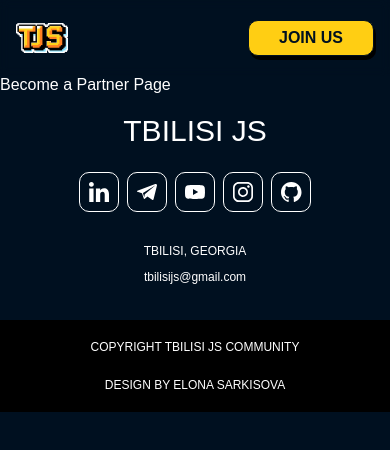
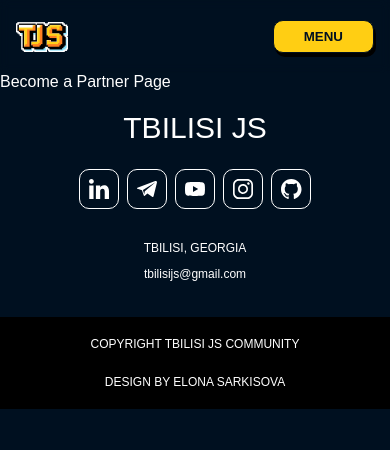
Before and after one commit to tbilisi-js/community-site, a Next.js app: page /become-a-partner in a window 390 px wide. Shown: the top 450 px of the page. Built offline with nearby package versions, Linux system fonts and the light colour scheme; a web font is replaced by a local one.

Commit message:
cs-55 navigation and mobile menu

```diff
--- a/src/components/elements/header/header.scss
+++ b/src/components/elements/header/header.scss
@@ -6,6 +6,7 @@
     position: sticky;
     top: 0;
     z-index: 100;
+    transition: background 0.3s ease 0.2s, backdrop-filter 0.3s ease 0.3s;
 }
 
 .header-content {
@@ -46,9 +47,58 @@
     gap: 40px;
     align-items: center;
     z-index: 1;
+
+    @include mixins.media(null, lg) {
+        flex-direction: column;
+        align-items: flex-start;
+        gap: 12px;
+        position: fixed;
+        top: 0;
+        left: 0;
+        width: 100%;
+        transform: translateY(-100%);
+        transition: transform 0.3s ease-in-out;
+        padding: 88px 16px 32px;
+        background: rgba(#001020, 0.95);
+        border-bottom: 1px solid var(--cl-primary);
+    }
+}
+
+.header._opened .header-nav-list {
+    display: flex;
+    transform: translateY(0);
+}
+
+.header._opened {
+    @include mixins.media(null, lg) {
+        backdrop-filter: none;
+        background: transparent;
+    }
 }
 
 .header-nav-link {
+    display: block;
     padding-top: 8px;
     padding-bottom: 8px;
 }
+
+.header-nav-link,
+.header-join {
+    @include mixins.media(null, lg) {
+        width: 100%;
+    }
+}
+
+.header-join {
+    @include mixins.media(null, lg) {
+        margin-top: 20px;
+    }
+}
+
+.header-menu {
+    z-index: 10;
+
+    @include mixins.media(lg) {
+        display: none;
+    }
+}
--- a/src/components/elements/header/index.tsx
+++ b/src/components/elements/header/index.tsx
@@ -1,5 +1,6 @@
 "use client";
 
+import { useState } from "react";
 import cn from "classnames";
 
 import { Button } from "@src/components/ui/button";
@@ -8,29 +9,25 @@
 import "./header.scss";
 
 export const Header = () => {
+    const [opened, setOpened] = useState(false);
+
     return (
-        <header className="header">
+        <header className={cn("header", opened && "_opened")}>
             <div className="header-content">
                 <NavLink href="/" className="header-logo">
                     <img src="/logo.png" alt="TJS" width={52} height={30} />
                 </NavLink>
                 <nav className="header-nav">
-                    <div className={cn("header-nav-list")}>
-                        {/* <NavLink href="/" className="header-nav-link">
-                            Home
-                        </NavLink>
+                    <div className="header-nav-list">
                         <NavLink href="/events" className="header-nav-link">
                             Events
                         </NavLink>
-                        <NavLink href="/speakers" className="header-nav-link">
-                            Speakers
+                        <NavLink href="/people" className="header-nav-link">
+                            People
                         </NavLink>
-                        <NavLink href="/partners" className="header-nav-link">
+                        <NavLink href="/become-a-partner" className="header-nav-link">
                             Partners
                         </NavLink>
-                        <NavLink href="/contacts" className="header-nav-link">
-                            Contacts
-                        </NavLink> */}
                         <Button
                             variant="primary"
                             size="md"
@@ -42,6 +39,9 @@
                             Join Us
                         </Button>
                     </div>
+                    <Button variant="primary" size="md" className="header-menu" onClick={() => setOpened(!opened)}>
+                        Menu
+                    </Button>
                 </nav>
             </div>
         </header>
```
